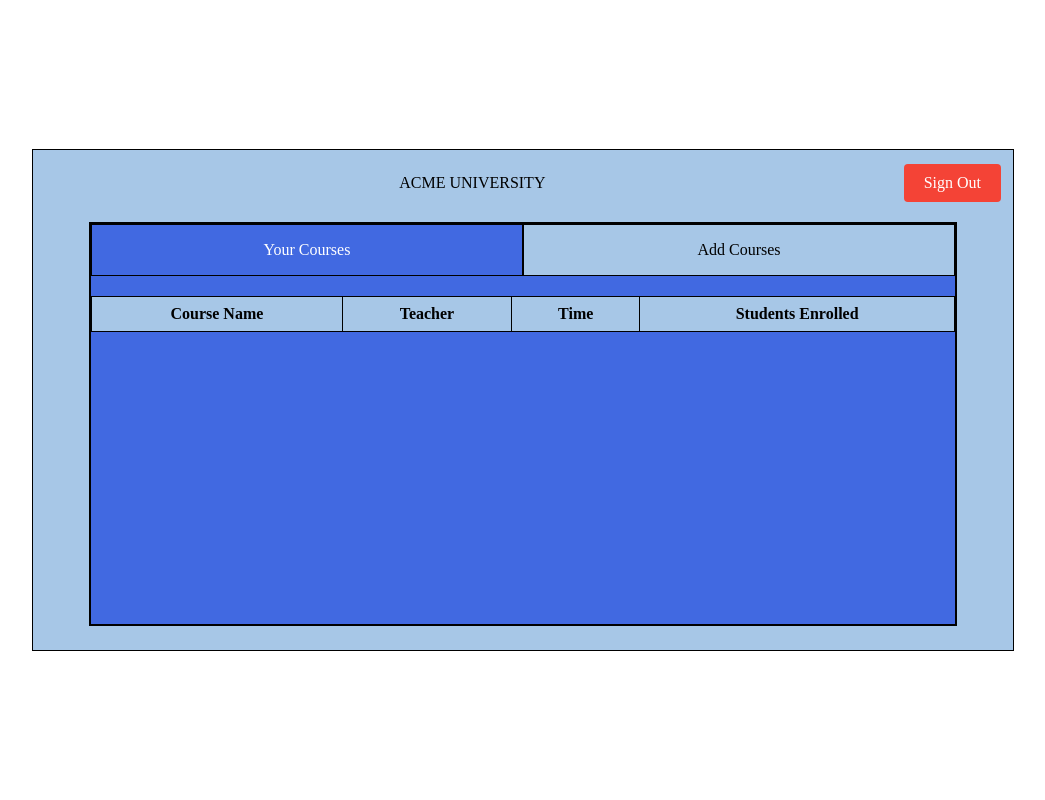
After one commit to Trek182021/CSE-106---Lab-8, a Flask app: page /students in a window 1280 px wide. The commit adds this page. Shown: the whole page, without its empty margins (117-1162 px from the left). Run offline with Flask 3, Linux system fonts and the light colour scheme; a user stored in the database is signed in; lists and menus that the app fills with data are empty.

Commit message:
Fix routing issues and connected frontend to backend api

```diff
--- a/Backend/app.py
+++ b/Backend/app.py
@@ -4,7 +4,9 @@ from classes import db, admin, User
 from api import api
 from flask import Flask, request, redirect, url_for
 from flask_cors import CORS
-from flask_login import current_user, login_user, logout_user, LoginManager
+from flask_login import current_user, login_user, logout_user, LoginManager, login_required
+from api import *
+import json
 # import get_routes
 
 app = Flask(__name__)
@@ -22,20 +24,16 @@ login_manager.init_app(app)
 login_manager.login_view = 'login'
 app.secret_key = 'keep it secret, keep it safe'
 
+
+@login_manager.unauthorized_handler
+def unauthorized():
+    flash("You are not authenticated. Please login")
+    return redirect(url_for("home"))
+
+
 @login_manager.user_loader
 def load_user(user_id):
     return User.query.get(user_id)
-
-@app.route('/signin', methods= ['POST'])
-def signin():
-    if current_user.is_authenticated:
-        return redirect(url_for('index'))
-    user = User.query.filter_by(username=request.json['username']).first()
-    if user is None or not user.check_password(request.json['password']):
-        return redirect(url_for('login'))
-    login_user(user)
-    return redirect(url_for('index'))
-
 
 @app.route('/register', methods=["GET", "POST"])
 def register():
@@ -60,7 +58,9 @@ def register():
 def login():
     # If a post request was made, find the user by
     # filtering for the username
+    print("LOG", request.method)
     if request.method == "POST":
+        print("POSTTT")
         user = User.query.filter_by(
             username=request.form.get("username")).first()
         # Check if the password entered is the
@@ -68,13 +68,18 @@ def login():
         if user.password == request.form.get("password"):
             # Use the login_user method to log in the user
             login_user(user)
-            return redirect(url_for("home"))
+            print("SUCCESS!!!")
+            if (user.role.name == "Student"):
+                return redirect(url_for('studentsPage'))
+            elif (user.role.name == "Admin"):
+                return redirect("/admin")
         else:
             flash("Invalid username or password")
             print("INVALID!!!!!!!!!!!!!!")
+
         # Redirect the user back to the home
         # (we'll create the home route in a moment)
-    return render_template("login.html")
+    # return render_template("login.html")
 
 @app.route("/logout")
 def logout():
@@ -83,7 +88,16 @@ def logout():
 
 @app.route("/")
 def home():
-    return render_template("home.html")
+    return render_template("login.html")
+
+@app.route("/students")
+@login_required
+def studentsPage():
+    data = getCourses(current_user.id)
+    data2 = getStudentCourses(current_user.id)
+    studentCourses = data2.json
+    allCourses = data.json
+    return render_template("students.html", studentCourses=studentCourses, allCourses=allCourses)
 
 if __name__ == '__main__':
     app.run()
--- a/Backend/requirements.txt
+++ b/Backend/requirements.txt
@@ -1,8 +1,10 @@
 blinker==1.6.2
 click==8.1.6
+colorama==0.4.6
 Flask==2.3.2
 Flask-Admin==1.6.1
 Flask-Cors==4.0.0
+Flask-Login==0.6.3
 Flask-SQLAlchemy==3.0.5
 greenlet==2.0.2
 itsdangerous==2.1.2
--- /dev/null
+++ b/Backend/static/script/login.js
@@ -0,0 +1 @@
+x
--- /dev/null
+++ b/Backend/static/script/students.js
@@ -0,0 +1,116 @@
+const yourCoursesTab = document.getElementById('yourCoursesTab');
+const addCoursesTab = document.getElementById('addCoursesTab');
+const yourClassesContent = document.getElementById('yourClassesContent');
+const addClassesContent = document.getElementById('addClassesContent');
+const signOutElement = document.querySelector('.signOut');
+
+function signOut()
+{
+    window.location.href = "/logout"; //return to login html page
+}
+
+if (signOutElement)
+{
+    signOutElement.addEventListener('click', signOut); // return to login when clicked
+}
+
+function activateTab(tab)
+{
+    yourCoursesTab.classList.remove('active');// remove the 'active' class from both tabs
+    addCoursesTab.classList.remove('active');
+
+    tab.classList.add('active');
+
+    // toggle the visibility of content based on the active tab
+    if (tab === yourCoursesTab) {
+        yourClassesContent.style.display = 'block';
+        addClassesContent.style.display = 'none';
+    } else if (tab === addCoursesTab) {
+        addClassesContent.style.display = 'block';
+        yourClassesContent.style.display = 'none';
+    }
+}
+
+// function populateAddCoursesTab() // populate AddCourses tab by fetching api data
+// {
+//     fetch('http://127.0.0.1:5000/courses/1')
+//         .then(response => response.json())
+//         .then(data => {
+//             const table = document.querySelector('#addClassesContent .centered-table tbody');
+//             table.innerHTML = ''; //clear content for new content
+//             data.forEach(course => { //iterates over each course object and populate for each row
+//                 const row = document.createElement('tr');
+//                 row.innerHTML = `
+//                     <td>${course.Course}</td>
+//                     <td>${course.Teacher}</td>
+//                     <td>${course.Time}</td>
+//                     <td>${course.EnrolledNum}</td>
+//                     <td>${course.Capacity}</td>
+//                     <td button class="addClass">Add class</td>
+//                     <td button class="deleteClass">Delete Class</td>
+//                 `;
+//                 table.appendChild(row);
+//             });
+//         });
+// }
+
+// document.addEventListener('click', function (event) { // add classes and delete them to the your classes tab
+//     if (event.target.classList.contains('addClass')) {
+//         // const clickedRow = event.target.closest('tr');
+//         // const course = { //take all content from each row and parse it to the function
+//         //     Course: clickedRow.cells[0].textContent,
+//         //     Teacher: clickedRow.cells[1].textContent,
+//         //     Time: clickedRow.cells[2].textContent,
+//         //     EnrolledNum: clickedRow.cells[3].textContent,
+//         //     Capacity: clickedRow.cells[4].textContent
+//         // };
+//         addCourseToYourClasses(course);  // callback to function and add courses
+//     }
+
+//     if (event.target.classList.contains('deleteClass')) //delete instead
+//     {
+//         // const clickedRow = event.target.closest('tr');
+//         // const courseName = clickedRow.cells[0].textContent;
+
+//         deleteCourseFromYourClasses(courseName); // call back to function loop and remove each content from row
+
+//     }
+// });
+
+// function addCourseToYourClasses(course_id, student_id, grade)
+// {
+//     const table = document.querySelector('#yourClassesContent .centered-table tbody');
+//     const newRow = document.createElement('tr');
+//     newRow.innerHTML = `
+//         <td>${course.Course}</td>
+//         <td>${course.Teacher}</td>
+//         <td>${course.Time}</td>
+//         <td>${course.EnrolledNum}</td>
+//         <td>${course.Capacity}</td>
+//     `;
+//     table.appendChild(newRow); //add each item to the row
+//     fetch("http://127.0.0.1:5000/", { method: "POST", body: JSON.stringify({ course_id, student_id, grade }) })
+// }
+
+// function deleteCourseFromYourClasses(course_id, student_id)
+// {
+//     const table = document.querySelector('#yourClassesContent .centered-table tbody');
+//     const rows = table.getElementsByTagName('tr');
+
+//     for (let i = 0; i < rows.length; i++) { // for each row until the last item in the index
+//         if (rows[i].cells[0].textContent === courseName) {//check first left most cell of content in the row. if matched to course name
+//             rows[i].remove(); // delete it
+//             break;
+//         }
+//     }
+//     fetch("http://127.0.0.1:5000/", { method: "DELETE", body: JSON.stringify({ course_id, student_id }) })
+// }
+
+yourCoursesTab.addEventListener('click', () => { //when clicked run these functions
+    activateTab(yourCoursesTab);
+});
+
+addCoursesTab.addEventListener('click', () => { //when clicked run these functions
+    activateTab(addCoursesTab);
+    // populateAddCoursesTab();
+});
--- /dev/null
+++ b/Backend/static/styles/students.css
@@ -0,0 +1,171 @@
+body
+{
+    margin: auto;
+    min-height: 100vh;           /* Make sure the body takes at least the full height of the viewport */
+    display: flex;               /*wrap items */
+    justify-content: center;
+    align-items: center;
+}
+
+.mainBox
+{
+    background-color: #A7C7E7;
+    width: 75vw;     /* 75% of the viewport width */
+    height: 60vh;   /* 75% of the viewport height */
+    border: 1px solid black;
+    padding: 10px;
+    margin: 10px;
+}
+
+.header
+{
+    display: flex;
+    justify-content: space-between;
+    align-items: center;
+    gap: 1rem;
+}
+
+.signOut
+{
+    background-color: #f44336; /* Red color for the button */
+    color: white;              /* Text color */
+    border: none;              /* Remove default border */
+    padding: 10px 20px;        /* Padding around the text */
+    text-align: center;        /* Center the text */
+    text-decoration: none;     /* Remove underline */
+    display: inline-block;     /* Make it inline */
+    font-size: 16px;           /* Set font size */
+    margin: 4px 2px;           /* Some margin */
+    cursor: pointer;           /* Change cursor to pointer on hover */
+    border-radius: 4px;        /* Rounded corners */
+}
+
+.signOut:hover
+{
+    background-color: #da190b;
+}
+
+.contentBox
+{
+    background-color:#4169E1;
+    width: 90%;
+    height: calc(100% - 5rem);  /* 100% of the mainBox height minus the header height */
+    margin: 1rem auto;        /* Center the content box and add some space at the top and bottom */
+    border: 2px solid black;
+}
+
+.tabs
+{
+    display: flex;
+    border-bottom: 1px solid black;
+}
+
+.tab
+{
+    flex: 1;
+    padding: 1rem;
+    text-align: center;
+    cursor: pointer;
+    border: 1px solid black;
+    border-bottom: none;
+    outline: none;
+    background-color: #A7C7E7;
+    color: black;
+}
+
+.tab.active
+{
+    background-color: #4169E1;
+    color: white;
+}
+
+
+.tab:hover
+{
+    background-color: darkblue;
+    color: white;
+}
+
+
+.centered-table th
+{
+    text-align: center;
+}
+
+table
+{
+    width: 100%;
+    border-collapse: collapse;
+    margin-top: 20px;
+}
+
+table, th, td
+{
+    border: 1px solid black;
+    background-color: whitesmoke;
+    color: black
+}
+
+th, td
+{
+    padding: 8px 12px;
+    text-align: center;
+}
+
+th
+{
+    background-color: #A7C7E7
+}
+
+.addClass
+{
+    background-color: green;
+    color: white;
+    border: none;
+    padding: 10px 20px;
+    text-align: center;
+    text-decoration: none;
+    display: inline-block;
+    font-size: 14px;
+    margin: 4px 2px;
+    cursor: pointer;
+    border-radius: 4px;
+}
+
+.deleteClass
+{
+    background-color: red;
+    color: white;
+    border: none;
+    padding: 10px 20px;
+    text-align: center;
+    text-decoration: none;
+    display: inline-block;
+    font-size: 14px;
+    margin: 4px 2px;
+    cursor: pointer;
+    border-radius: 4px;
+}
+
+
+
+#yourClassesContent
+{
+    display: block; /* hide the content by default */
+}
+
+
+#addClassesContent
+{
+    display: none; /* Hide the content by default */
+}
+
+.tab.active#yourCoursesTab ~ #yourClassesContent
+{
+    display: block; /* Show the content when the tab is active */
+}
+
+.tab.active#addCoursesTab ~ #addClassesContent
+{
+    display: block; /* Show the content when the tab is active */
+}
--- a/Backend/templates/admin/index.html
+++ b/Backend/templates/admin/index.html
@@ -2,4 +2,8 @@
 
 {% block body %}
 <h1>Admin Dashboard</h1>
+
+<form method="GET" action="{{ url_for('logout')}}">
+<button type="submit" class="btn btn-secondary">Logout</button>
+</form>
 {% endblock %}
--- /dev/null
+++ b/Backend/templates/students.html
@@ -0,0 +1,98 @@
+<!DOCTYPE html>
+<html lang="en">
+<head>
+    <meta charset="UTF-8">
+    <meta name="viewport" content="width=device-width, initial-scale=1.0">
+    <title>Student Dashboard</title>
+    <link rel="stylesheet" href="{{ url_for('static', filename='styles/students.css') }}">
+</head>
+
+<body>
+    <div class="mainBox">
+
+        <div class= "header"> <!--header for greeting, university name, and sign out button-->
+            <div class="userGreeting">
+            </div>
+            <div>
+                ACME UNIVERSITY
+            </div>
+            <div class="signOut">
+                Sign Out
+            </div>
+        </div>
+
+        <div class="contentBox">
+            <div class="tabs">
+                <div class="tab active" id="yourCoursesTab">Your Courses</div>
+                <div class="tab" id="addCoursesTab">Add Courses</div>
+            </div>
+            <div class="tab-content" id="yourClassesContent">
+                <table class="centered-table centered-table tbody">
+                    <thead>
+                        <tr>
+                            <th>Course Name</th>
+                            <th>Teacher</th>
+                            <th>Time</th>
+                            <th>Students Enrolled</th>
+                        </tr>
+                    </thead>
+                    <tbody>
+                        {% for course in studentCourses %}
+                            <tr>
+                                <td>{{course.Course}}</td>
+                                <td>{{course.Teacher}}</td>
+                                <td>{{course.Time}}</td>
+                                <td>{{course.EnrolledNum}}/{{course.Capacity}}</td>
+                            </tr>
+                        {% endfor %}
+                    </tbody>
+                </table>
+            </div>
+
+            <div class="tab-content" id="addClassesContent">
+                <table class="centered-table">
+                    <thead>
+                        <tr>
+                            <th>Course Name</th>
+                            <th>Teacher</th>
+                            <th>Time</th>
+                            <th>Students Enrolled</th>
+                            <th>Add Class</th>
+                        </tr>
+                    </thead>
+                    <tbody>
+                        {% for course in allCourses %}
+                            <tr>
+                                <td>{{ course['Course'] }}</td>
+                                <td>{{ course['Teacher'] }}</td>
+                                <td>{{ course['Time'] }}</td>
+                                <td>{{ course['EnrolledNum'] }}/{{ course['Capacity'] }}</td>
+                                <td>
+                                {% if course['IsSignedUp'] == 0 %}
+                                <form method="POST" action="{{ url_for('api.courseSignup', course_id = course.id)}}">
+                                    <!-- <input type="text" value="{{ course.Id }}" name="course_id" hidden> -->
+                                    <input type="text" value="{{ current_user.id }}" name="user_id" hidden>
+                                    <button type="submit" class="addClass" id="{{ course.course_id }}">Add Class</button>
+                                </form>
+                                {% else %}
+                                <form method="POST" action="{{ url_for('api.courseDrop', course_id = course.id)}}">
+                                    <!-- <input type="text" value="{{ course.Id }}" name="course_id" hidden> -->
+                                    <input type="text" value="{{ current_user.id }}" name="user_id" hidden>
+                                    <button type="submit" class="deleteClass">Delete Class</button>
+                                </form>
+                                {% endif %}
+                                </td>
+                            </tr>
+                        {% endfor %}
+                    </tbody>
+                </table>
+            </div>
+        </div>
+
+
+
+    </div>
+    <script src="{{ url_for('static', filename='script/students.js') }}"></script>
+</body>
+
+</html>
```
Also changed, not shown: Backend/api.py (+20 -13 lines), Backend/classes.py (+27 -8 lines), Backend/templates/login.html (+13 -4 lines), Backend/instance/data.sqlite3.
